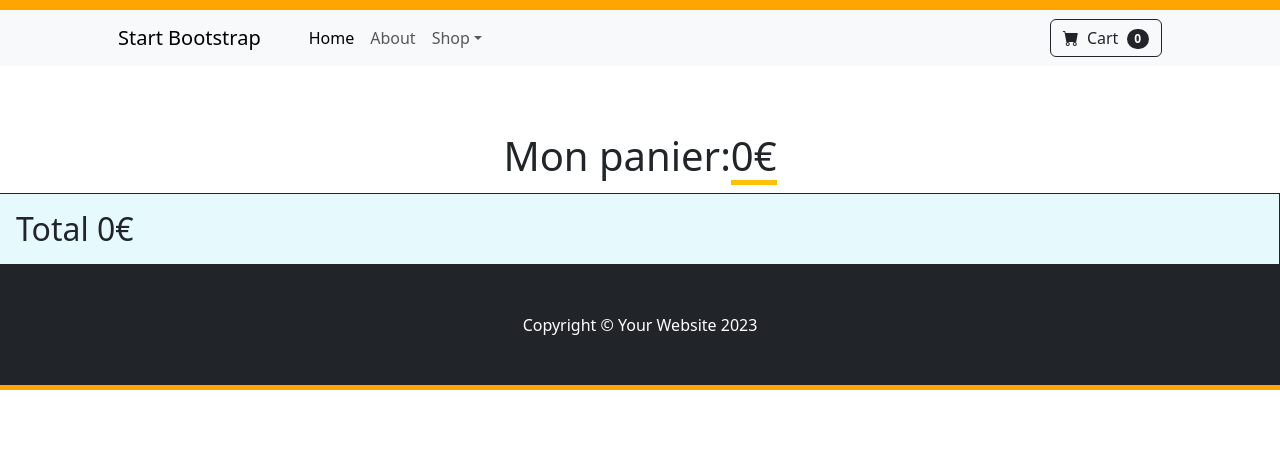
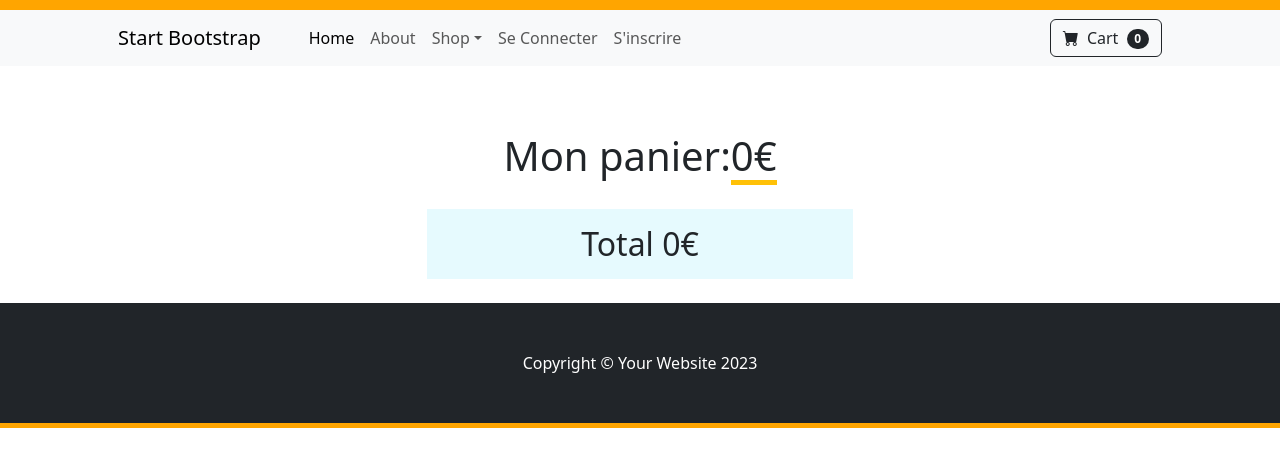
Before and after one commit to Zicrou/awformations, a Rails app: page /cart in a window 1280 px wide. Shown: the top 467 px of the page. Run offline with Rails 7, Linux system fonts and the light colour scheme; data comes from the database, SQL or seed files in the repository; data that the repository does not hold is empty; style sheets or scripts are compiled from the project's sources; some libraries are stand-ins or nearby versions.

Commit message:
Added Connection et Deconnection link And Styled Cart Show page agin

```diff
--- a/app/views/cart/show.html.erb
+++ b/app/views/cart/show.html.erb
@@ -38,6 +38,6 @@
 <% if @card.nil? %>
 <% end %>
 
-<div class="p-3 bg-info bg-opacity-10 border border-dark border-start-0 ">
+<div class="container d-flex justify-content-center col-md-4 p-3 bg-info bg-opacity-10 border border-dark border-0 mt-3 mb-4 ">
     <h2 class="card-text ">Total <%= @cart.total %>€</h2>
 </div>
--- a/app/views/shared/_header.html.erb
+++ b/app/views/shared/_header.html.erb
@@ -16,7 +16,19 @@
                         <li><a class="dropdown-item" href="#!">New Arrivals</a></li>
                     </ul>
                 </li>
+                <% if !user_signed_in? %>
+                    <li class="nav-item">
+                        <%= link_to "Se Connecter", new_user_session_path, class:"nav-link" %>
+                    <li class="nav-item">
+                        <%= link_to "S'inscrire", new_user_registration_path, class:"nav-link" %>
+                    </li>
+                <% else %>
+                    <li class="nav-item">
+                        <%= link_to "Se déconnecter", destroy_user_session_path, class:"nav-link", method: :delete, data: { turbo_method: :delete } %>
+                    </li>
+                <% end %>
             </ul>
+
             <form class="d-flex">
                 <a href=" <%= cart_path %> " class="link-offset-2 link-underline">
                     <button class="btn btn-outline-dark" type="submit">
```
